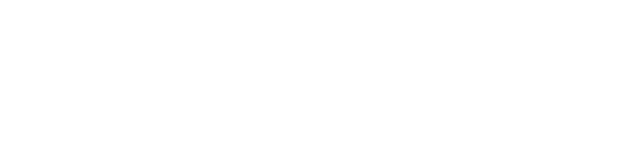
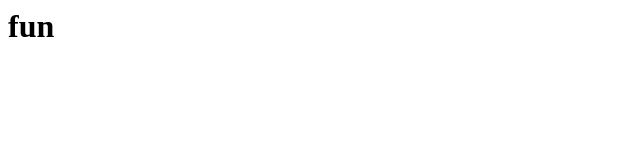
Before and after one commit to ai-ssam/fun, a plain HTML site: page index.html in a window 1280 px wide. Shown: the whole page, without its empty margins (0-640 px from the left). Drawn offline with Linux system fonts and the light colour scheme.

Commit message:
Update index.html

```diff
--- a/index.html
+++ b/index.html
@@ -1 +1 @@
-<h1? fun </h1>
+<h1> fun </h1>
```
